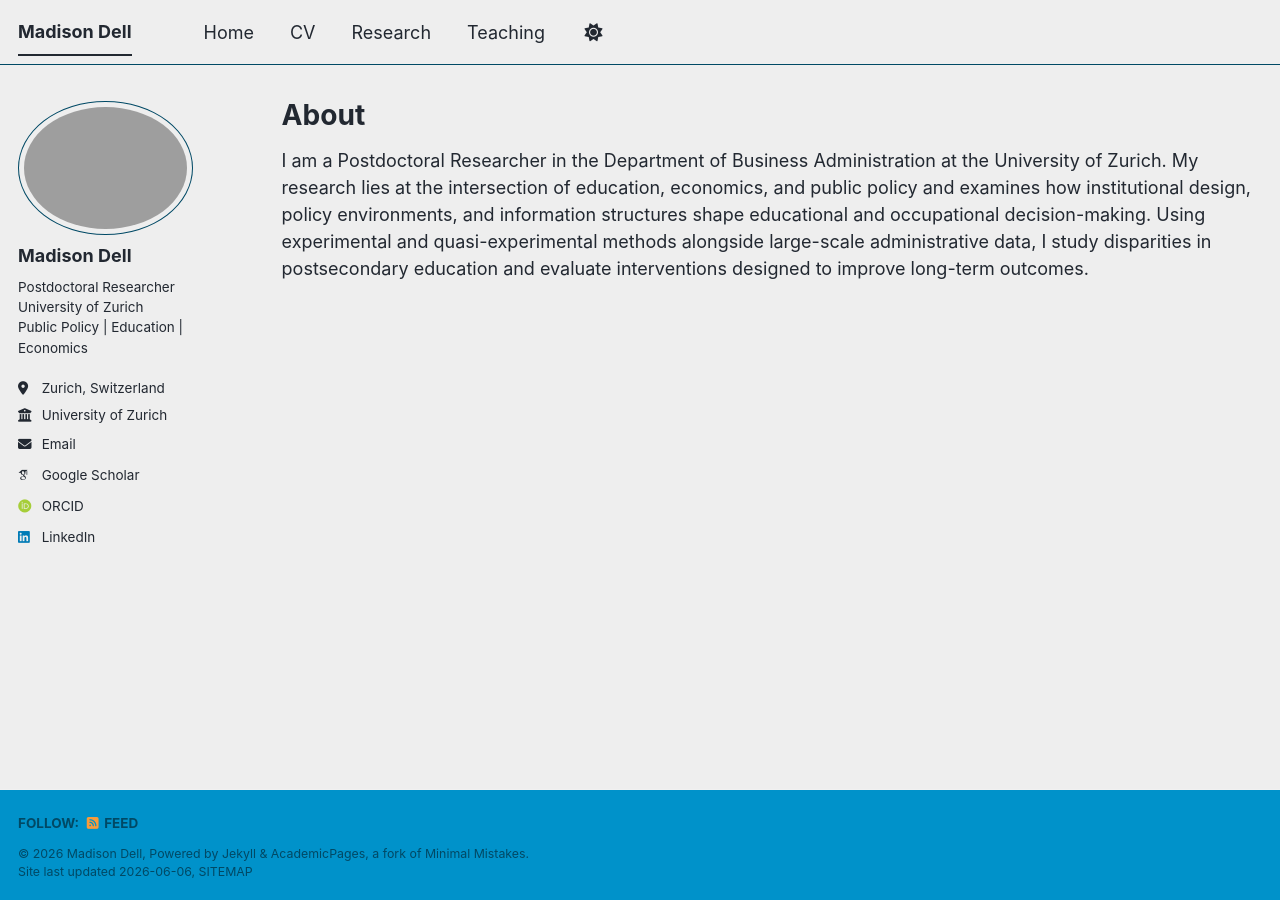
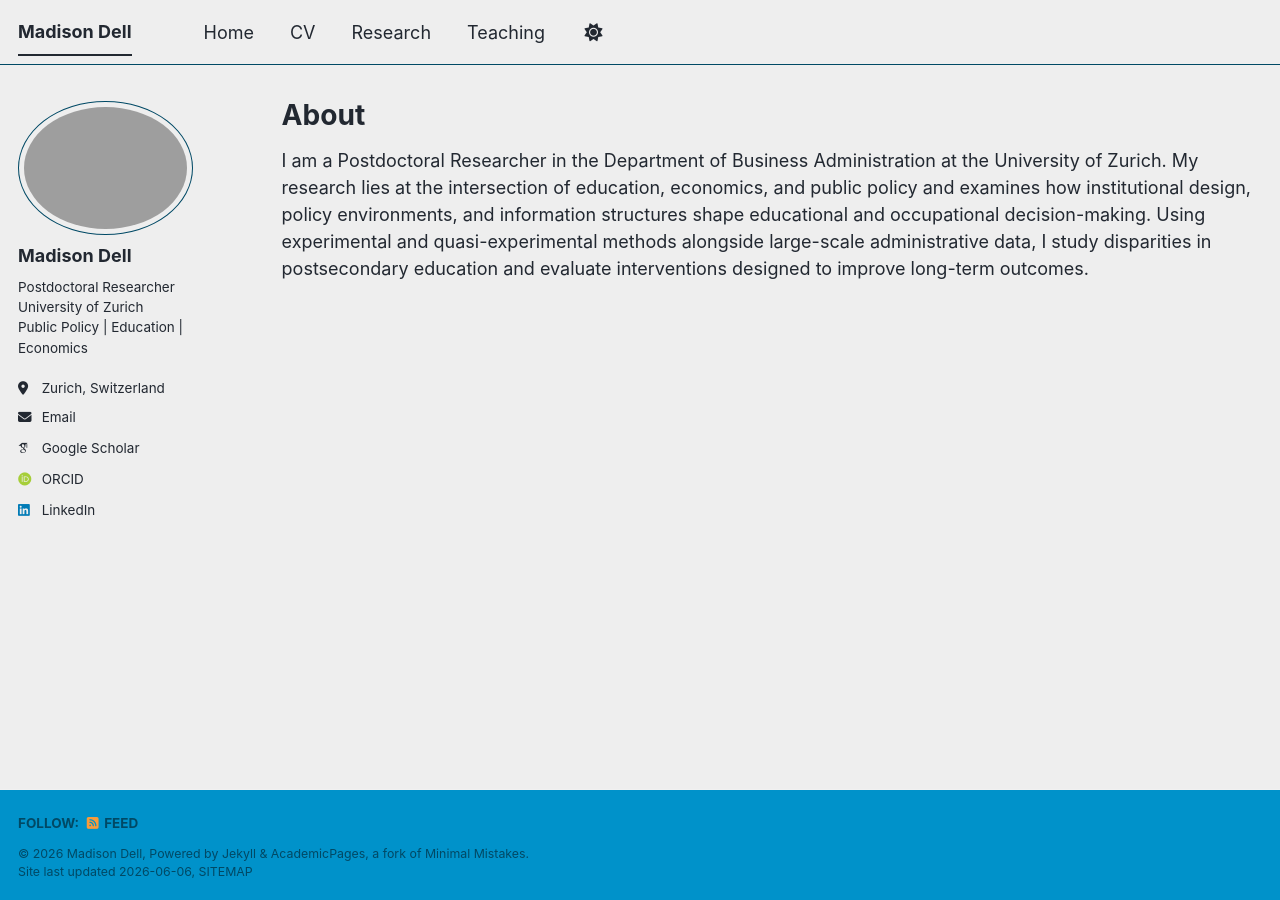
Before and after one commit to MadisonMDell/madisonmdell.github.io, a Jekyll site: the page built from _pages/about.md, in a window 1280 px wide. Built offline with Jekyll 4.4.1, drawn with Linux system fonts in a browser that asks for light colours; some web fonts are replaced; a script bundle is joined from its source files by our own code; library files that are not in the unit come from our copies.

Commit message:
Update _config.yml

```diff
--- a/_config.yml
+++ b/_config.yml
@@ -28,7 +28,7 @@ author:
   pronouns         : # example: "she/her"
   bio              : "Postdoctoral Researcher<br>University of Zurich<br>Public Policy | Education | Economics"
   location         : "Zurich, Switzerland"
-  employer         : "University of Zurich"
+  employer         : #"University of Zurich"
   uri              : # URL
   email            : "madison.dell@business.uzh.ch"
 
```
